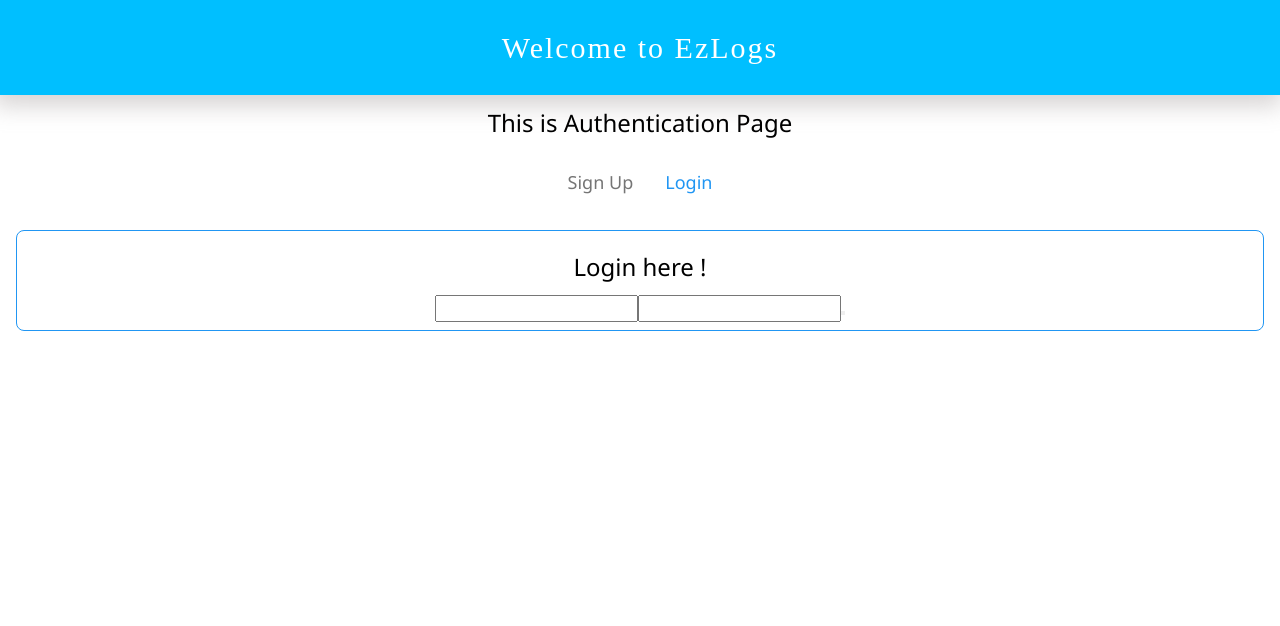
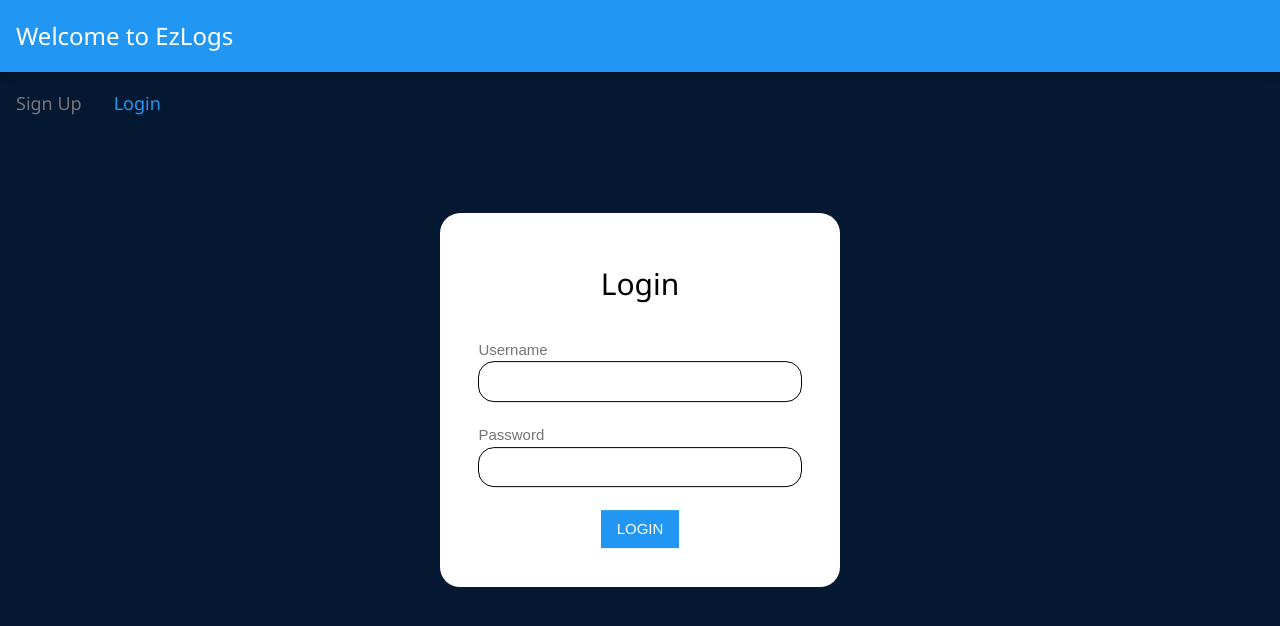
Before and after one commit to Aryamanz29/Elastic-CFC, a React (Create React App) app in the folder frontend/: page / in a window 1280 px wide. Shown: the top 626 px of the page. Built offline with nearby package versions, Linux system fonts and the light colour scheme; no server answers.

Commit message:
Added new features to frontend

```diff
--- a/frontend/src/Components/Auth.js
+++ b/frontend/src/Components/Auth.js
@@ -2,10 +2,24 @@ import React, { useEffect, useState } from "react";
 import props from "prop-types";
 import { Link , useNavigate } from "react-router-dom";
 import '../Styles/w3.css';
+import '../Styles/Auth.css';
 
 export default function Auth() {
+    // Default States
     const navigate = useNavigate();
+    const [username,setUsername] = useState("");
+    const [passwd,setPsswd] = useState("");
+    const [confpasswd,setConfpsswd] = useState("");
+    const [emailid,setEmailid] = useState("");
+    const [selected,setSelected] = useState(" w3-button w3-hover-black w3-text-blue")
+    const [nselected,setNselected] = useState(" w3-button w3-hover-black w3-text-grey")
     const [isLogin,setIsLogin] = useState(true);
+    // Methods
+    const toggle = () => {
+        let temp = selected;
+        setSelected(nselected);
+        setNselected(temp);
+    }
     const isAuthenticated = () => {
         fetch('/api/is-auth')
             .then((response) => response.json())
@@ -19,37 +33,52 @@ export default function Auth() {
     useEffect(() => {
         isAuthenticated();
     },[])
-    const showSignUp = () => {setIsLogin(false)};
-    const showLogin = () => {setIsLogin(true)};
+    const showSignUp = () => {setIsLogin(false);toggle()};
+    const showLogin = () => {setIsLogin(true);toggle()};
+    const handleUsername = (e) => {setUsername(e.target.value)};
+    const handleEmailid = (e) => {setEmailid(e.target.value)};
+    const handlePsswd = (e) => {setPsswd(e.target.value)};
+    const handleConfpsswd = (e) => {setConfpsswd(e.target.value)};
     const login = () =>{
         return (
-        <div>
-            <h3>Login here !</h3>
-            <input />
-            <input />
-            <button></button>
+        <div className="auth-div" >
+            <h2>Login</h2>
+            <br />
+            <p className=" w3-text-grey w3-left " >Username</p>
+            <input type="text" onChange={handleUsername} className="w3-input w3-border-black w3-round-xlarge w3-border " required/>
+            <br />
+            <p className="w3-text-grey w3-left " >Password</p>
+            <input type="password" onChange={handlePsswd} className="w3-input w3-border-black w3-round-xlarge w3-border " required/>
+            <br />
+            <button type="button" className="w3-button w3-hover-green w3-blue" >LOGIN</button>
         </div>
         );
     }
     const signup = () =>{
         return (
-        <div>
-            <h3>Sign Up here !</h3>
-            <input />
-            <input />
-            <input />
-            <input />
-            <button></button>
+            <div className="auth-div" >
+            <h2>Create an Account</h2>
+            <br />
+            <p className=" w3-text-grey w3-left " >Username</p>
+            <input type="text" onChange={handleUsername} className="w3-input w3-border-black w3-round-xlarge w3-border " required/>
+            <p className="w3-text-grey w3-left " >Enter a valid email ID for verification</p>
+            <input type="email" onChange={handleEmailid} className="w3-input w3-border-black w3-round-xlarge w3-border " required/>
+            <br />
+            <p className="w3-text-grey w3-left " >Password</p>
+            <input type="password" onChange={handlePsswd} className="w3-input w3-border-black w3-round-xlarge w3-border " required/>
+            <p className="w3-text-grey w3-left " >Confirm Password</p>
+            <input type="password" onChange={handleConfpsswd} className="w3-input w3-border-black w3-round-xlarge w3-border " required/>
+            <br />
+            <button type="button" className="w3-button w3-hover-green w3-blue" >CREATE</button>
         </div>
         );
     }
 
     return (
-    <div className="w3-sans-serif w3-center ">
-        <h3>This is Authentication Page</h3>
-        <button onClick={showSignUp} className="w3-button w3-hover-blue w3-hover-text-white w3-text-grey" ><h5>Sign Up</h5></button>
-        <button onClick={showLogin} className="w3-button w3-hover-blue w3-hover-text-white w3-text-blue" ><h5>Login</h5></button>
-        <div className="w3-border w3-margin w3-round-large w3-padding w3-border-blue" >
+    <div className="w3-sans-serif">
+        <button onClick={showSignUp} className={nselected} ><h5>Sign Up</h5></button>
+        <button onClick={showLogin} className={selected} ><h5>Login</h5></button>
+        <div className="w3-center w3-margin" >
             { isLogin ? login() : signup() }
         </div>
     </div>
--- a/frontend/src/Components/Navbar.js
+++ b/frontend/src/Components/Navbar.js
@@ -1,9 +1,10 @@
 import React from "react";
+import '../Styles/w3.css';
 
 const Navbar = () => {
   return (
-    <nav className="navbar">
-      <h2>Welcome to EzLogs</h2>
+    <nav className="w3-navbar w3-blue w3-card w3-padding ">
+      <h3>Welcome to EzLogs</h3>
     </nav>
   );
 };
--- /dev/null
+++ b/frontend/src/Styles/Auth.css
@@ -0,0 +1,15 @@
+.max {
+    max-width: 500px;
+}
+
+.auth-div {
+    position: fixed;
+    top: 50%;
+    left: 50%;
+    transform: translate(-50%,-50%);
+    background-color: white;
+    padding: 3%;
+    min-width: 400px;
+    min-height: 350px;
+    border-radius: 20px;
+}
--- a/frontend/src/Styles/index.css
+++ b/frontend/src/Styles/index.css
@@ -19,10 +19,12 @@ Global Styles
 
 =============================================
  */
-
+body{
+  background-color: rgb(5, 24, 49);
+}
 .navbar {
   padding: 1rem 0;
-  text-align: center;
+  text-align: left;
   /* background: #007bff; */
   background: #00bfff;
   box-shadow: -2px 7px 22px 4px rgba(201, 197, 197, 0.75);
```
